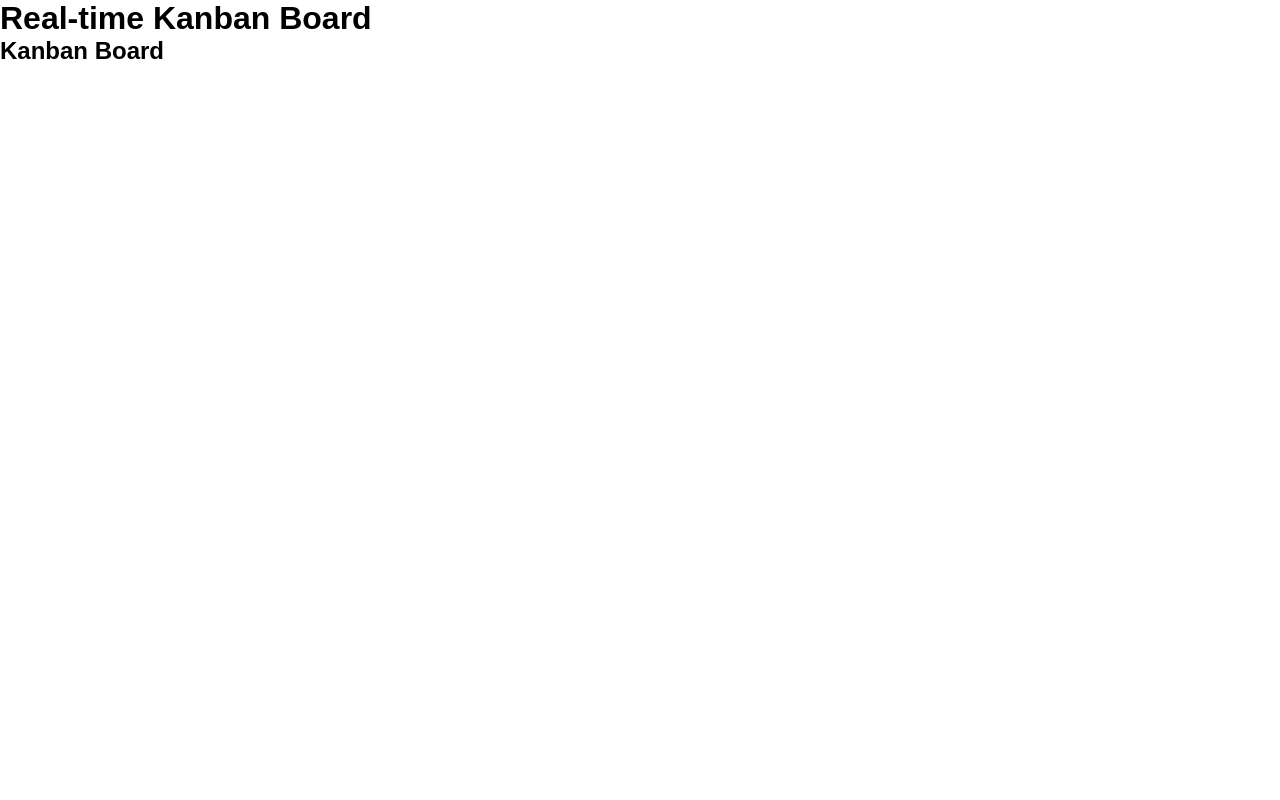
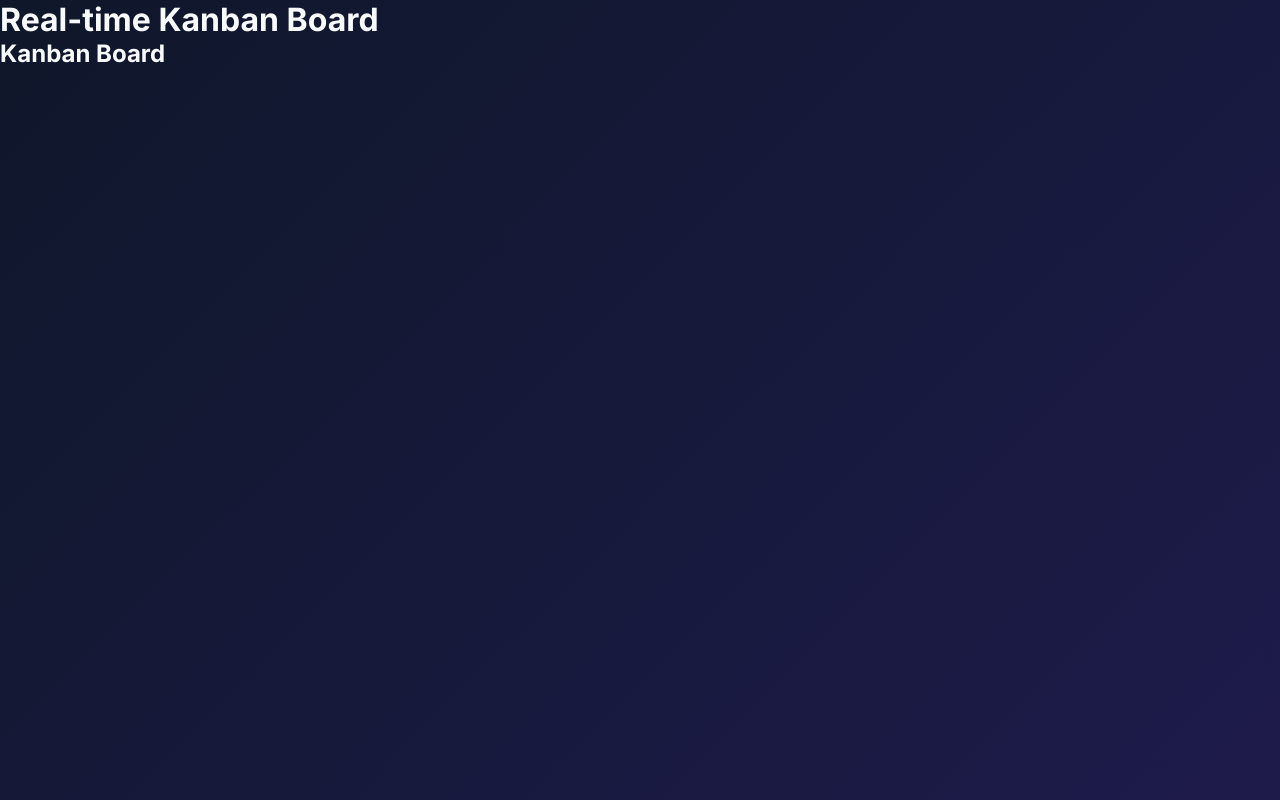
Before and after one commit to Sarthak-1229/Vyorius_Drones-, a React (Vite) app in the folder Internship_assignment/frontend/: page / in a window 1280 px wide. Built offline with nearby package versions, Linux system fonts and the light colour scheme.

Commit message:
style: define color palette, typography, and glassmorphism utilities

```diff
--- a/Internship_assignment/frontend/src/index.css
+++ b/Internship_assignment/frontend/src/index.css
@@ -1,3 +1,5 @@
+@import url('https://fonts.googleapis.com/css2?family=Inter:wght@300;400;500;600;700&display=swap');
+
 /* Base Reset and Cleanup */
 * {
   margin: 0;
@@ -5,9 +7,79 @@
   box-sizing: border-box;
 }
 
+:root {
+  /* Color Palette */
+  --bg-color: #0f172a;
+  --text-main: #f8fafc;
+  --text-muted: #94a3b8;
+
+  --column-bg: rgba(30, 41, 59, 0.7);
+  --card-bg: rgba(51, 65, 85, 0.8);
+
+  --primary: #3b82f6;
+  --primary-hover: #2563eb;
+
+  --priority-low: #10b981;
+  --priority-medium: #f59e0b;
+  --priority-high: #ef4444;
+
+  --border-radius: 12px;
+}
+
 body {
   margin: 0;
-  font-family: sans-serif;
+  font-family: 'Inter', sans-serif;
+  background: linear-gradient(135deg, #0f172a 0%, #1e1b4b 100%);
+  color: var(--text-main);
+  min-height: 100vh;
   -webkit-font-smoothing: antialiased;
   -moz-osx-font-smoothing: grayscale;
 }
+
+/* Utilities */
+.glass-panel {
+  background: var(--column-bg);
+  backdrop-filter: blur(10px);
+  -webkit-backdrop-filter: blur(10px);
+  border: 1px solid rgba(255, 255, 255, 0.1);
+  border-radius: var(--border-radius);
+  box-shadow: 0 8px 32px 0 rgba(0, 0, 0, 0.3);
+}
+
+.glass-card {
+  background: var(--card-bg);
+  backdrop-filter: blur(5px);
+  -webkit-backdrop-filter: blur(5px);
+  border: 1px solid rgba(255, 255, 255, 0.05);
+  border-radius: 8px;
+  box-shadow: 0 4px 6px -1px rgba(0, 0, 0, 0.2);
+  transition: transform 0.2s ease, box-shadow 0.2s ease;
+}
+
+.glass-card:hover {
+  transform: translateY(-2px);
+  box-shadow: 0 10px 15px -3px rgba(0, 0, 0, 0.3);
+}
+
+/* App Layout */
+.app-container {
+  display: flex;
+  flex-direction: column;
+  height: 100vh;
+  padding: 2rem;
+  max-width: 1400px;
+  margin: 0 auto;
+}
+
+.app-header {
+  margin-bottom: 2rem;
+  text-align: center;
+}
+
+.app-header h1 {
+  font-size: 2.5rem;
+  font-weight: 700;
+  background: linear-gradient(to right, #60a5fa, #a78bfa);
+  -webkit-background-clip: text;
+  -webkit-text-fill-color: transparent;
+}
```
